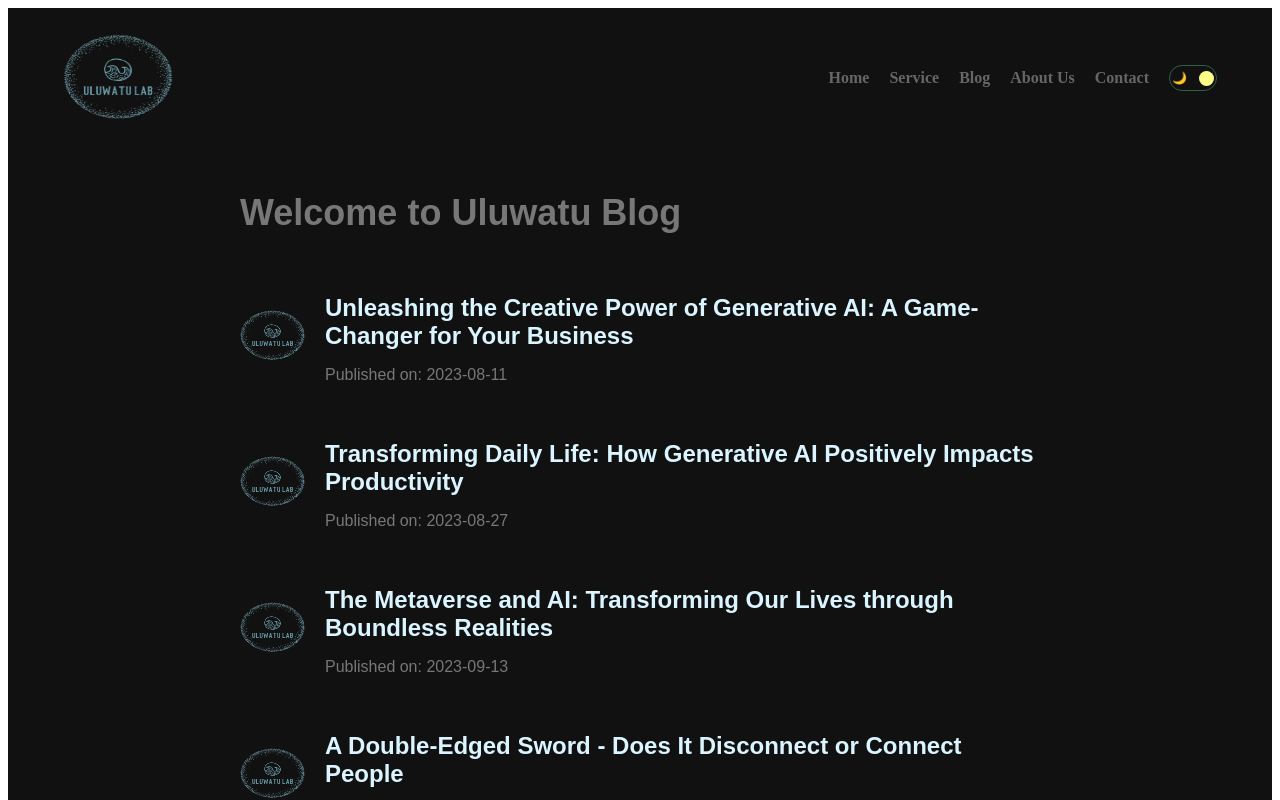
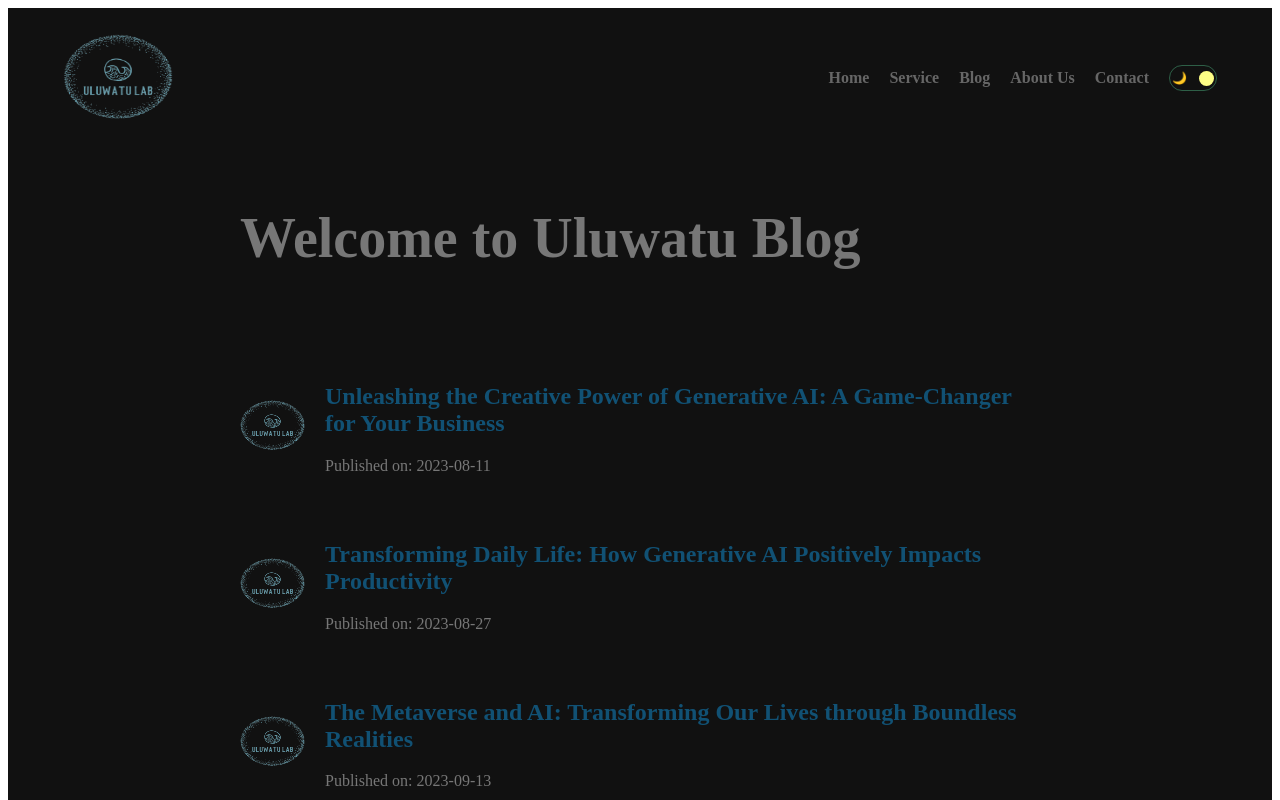
Before and after one commit to hailey0503/template_onepage, a Next.js app: page /blog in a window 1280 px wide. Shown: the top 800 px of the page. Built offline with nearby package versions, Linux system fonts and the light colour scheme.

Commit message:
added spacing on blog

```diff
--- a/styles/[id].module.css
+++ b/styles/[id].module.css
@@ -5,7 +5,6 @@
 	margin: 0 auto;
 	padding: 40px;
 	padding-bottom: 50px; /* Add some padding at the bottom */
-	font-family: Arial, sans-serif;
 	display: flex;
 	flex-direction: column; /* Stack children vertically */
 	min-height: 100vh; /* Ensure at least full viewport height */
@@ -24,7 +23,7 @@
 
 /* Set a soft font color */
 .soft-text {
-	color: #777; /* You can adjust the color value to your desired soft color */
+	color: #5ba3c9; /* You can adjust the color value to your desired soft color */
   }
 .text_color {
 	color:#777;
--- a/styles/about.module.css
+++ b/styles/about.module.css
@@ -1,32 +1,61 @@
 /* About section styles */
 
 
-  .about h2 {
-	font-size: 28px;
-	margin-bottom: 50px;
-
-	text-align: center;
-  }
   .paragraph {
-	padding-top: 40px;
-	padding-bottom: 70px;
+	padding-top: 30px;
+	padding-bottom: 30px;
   }
   .head {
 	padding-top: 100px;
   }
+
+  .container {
+	max-width: 800px;
+	margin: 0 auto;
+	padding: 40px;
+
+	display: flex;
+	flex-direction: column; /* Stack children vertically */
+	min-height: 100vh; /* Ensure at least full viewport height */
+	}
+
+	/* About section styles */
+
+.about {
+	max-width: 800px;
+	margin: 0 auto;
+	padding: 40px;
+
+	min-height: 100vh;
+  }
+
+  .about h2 {
+	font-size: 28px;
+	text-align: center;
+	margin-bottom: 20px; /* Adjust the margin as needed */
+  }
+
+  .about strong {
+	font-weight: bold;
+  }
+
   .about p {
 	font-size: 16px;
 	color: #7d7878;
 	line-height: 1.6;
 	max-width: 800px;
 	margin: 0 auto;
+	margin-bottom: 0px; /* Add margin between paragraphs */
   }
-  .container {
-	max-width: 800px;
-	margin: 0 auto;
-	padding: 40px;
-	font-family: Arial, sans-serif;
-	display: flex;
-	flex-direction: column; /* Stack children vertically */
-	min-height: 100vh; /* Ensure at least full viewport height */
-	}
+
+  .about .intro {
+	padding-top: 60px; /* Add padding to the introduction section */
+  }
+
+  .about .section-heading {
+	font-size: 20px; /* Use a larger font size for section headings */
+	font-weight: bold;
+	margin-top: 30px; /* Add margin above section headings */
+  }
+
+  /* Add more specific class names as needed for different sections */
--- a/styles/blog.module.css
+++ b/styles/blog.module.css
@@ -3,15 +3,15 @@
   max-width: 800px;
   margin: 0 auto;
   padding: 40px;
-  font-family: Arial, sans-serif;
   display: flex;
   flex-direction: column; /* Stack children vertically */
   min-height: 100vh; /* Ensure at least full viewport height */
   }
 
  .heading {
-	font-size: large;
+	font-size: 28px;
 	color: #777;
+  padding-bottom: 40px;
  }
   .articleList {
 	list-style: none;
@@ -21,7 +21,7 @@
   .article {
 	display: flex;
 	align-items: center;
-	margin-bottom: 20px; /* Adjust spacing between articles */
+	margin-bottom: 30px; /* Adjust spacing between articles */
   }
 
   .thumbnail img {
@@ -33,9 +33,14 @@
 	flex: 1;
   }
 
-  .articleTitle {
-	font-size: 24px;
-	margin-bottom: 10px; /* Adjust spacing between title and date */
+  .articleTitle a {
+    text-decoration: none; /* Remove the default underline on links */
+    color: #115174; /* Set the default font color for the article title */
+    transition: color 0.3s ease; /* Add a smooth transition effect for the color property */
+  }
+
+  .articleTitle a:hover {
+    color: #5f9fc2; /* Change the font color to red when hovering */
   }
 
   .articleDate {
--- a/styles/contactSection.module.css
+++ b/styles/contactSection.module.css
@@ -51,7 +51,7 @@
   }
 
   .contact button:hover {
-	background-color:#6096B4;
+	background-color:#115174;
   }
   .alert {
 	position: fixed;
--- a/styles/globals.css
+++ b/styles/globals.css
@@ -7,7 +7,7 @@ a {
   }
   .lgiht{
 	 background-color:white;
-	 color: #111
+	 color: #5a6ff8
   }
   .dark{
 	background-color: #111;
```
Also changed, not shown: pages/about.js (+25 -37 lines).
